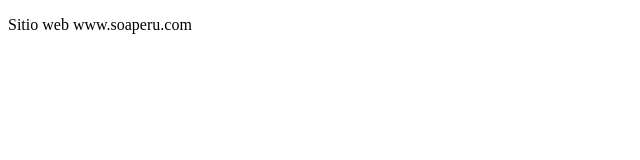
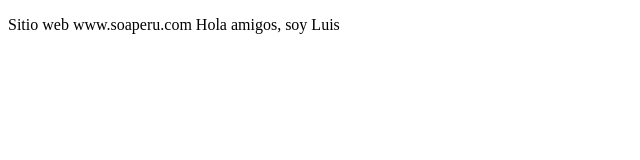
Before and after one commit to lpaucarm/proyectoDemoPrework, a plain HTML site: page index.html in a window 1280 px wide. Shown: the whole page, without its empty margins (0-640 px from the left). Drawn offline with Linux system fonts and the light colour scheme.

Commit message:
first commit

```diff
--- a/index.html
+++ b/index.html
@@ -7,6 +7,8 @@
     <title>Demo Project</title>
 </head>
 <body>
-    <p>Sitio web www.soaperu.com</p>
+    <p>Sitio web www.soaperu.com
+        Hola amigos, soy Luis
+    </p>
 </body>
 </html>
```
